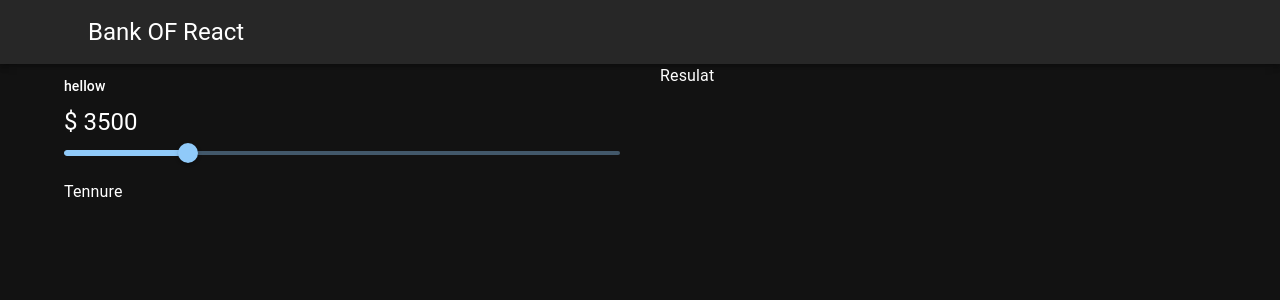
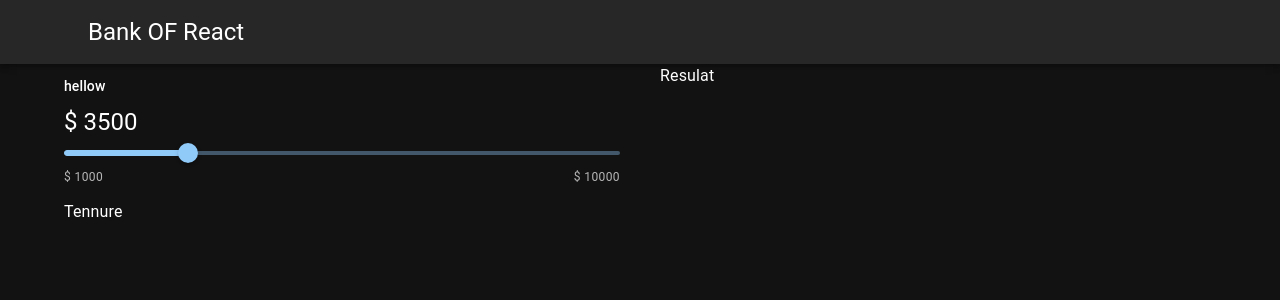
Before and after one commit to RezaualHossenSunny/Bank_React, a React app: page / in a window 1280 px wide. Shown: the top 300 px of the page. Built offline with nearby package versions, Linux system fonts and the light colour scheme; the HTML template or start-up script is replaced by a standard one.

Commit message:
slider chagne

```diff
--- a/src/Component/Comon/Slidercomon.jsx
+++ b/src/Component/Comon/Slidercomon.jsx
@@ -16,6 +16,12 @@ const Slidercomon = ({ defaultValue, min, max, amount, label, unit }) => {
       aria-label="Default"
       valueLabelDisplay="auto"
     />
+<Stack direction='row' justifyContent='space-between'>
+  <Typography variant="caption" color='text.secondary'>{unit} {min}</Typography>
+  <Typography variant="caption" color='text.secondary'>{unit} {max}</Typography>
+</Stack>
+
+
 </Stack>
   );
 };
```
